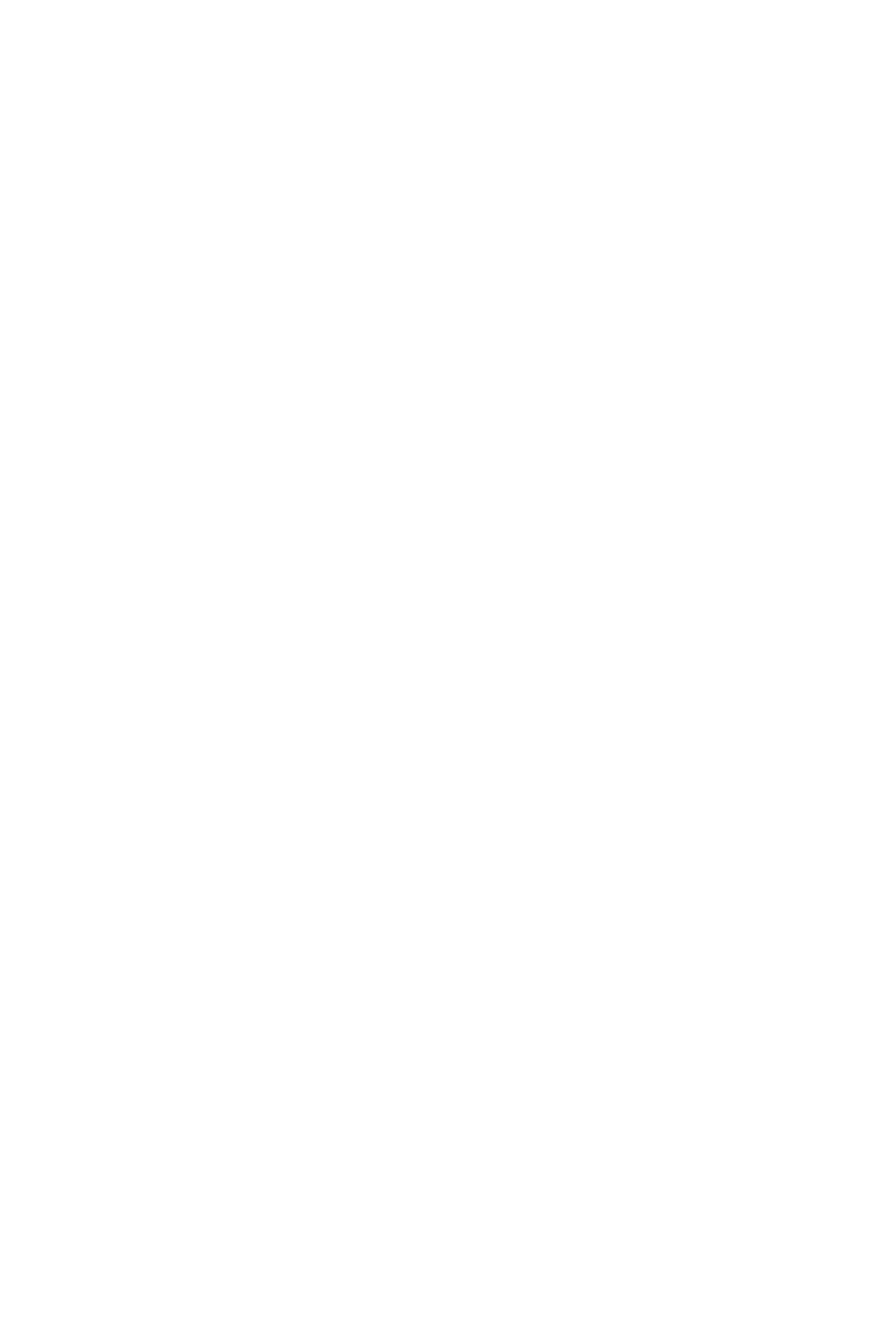
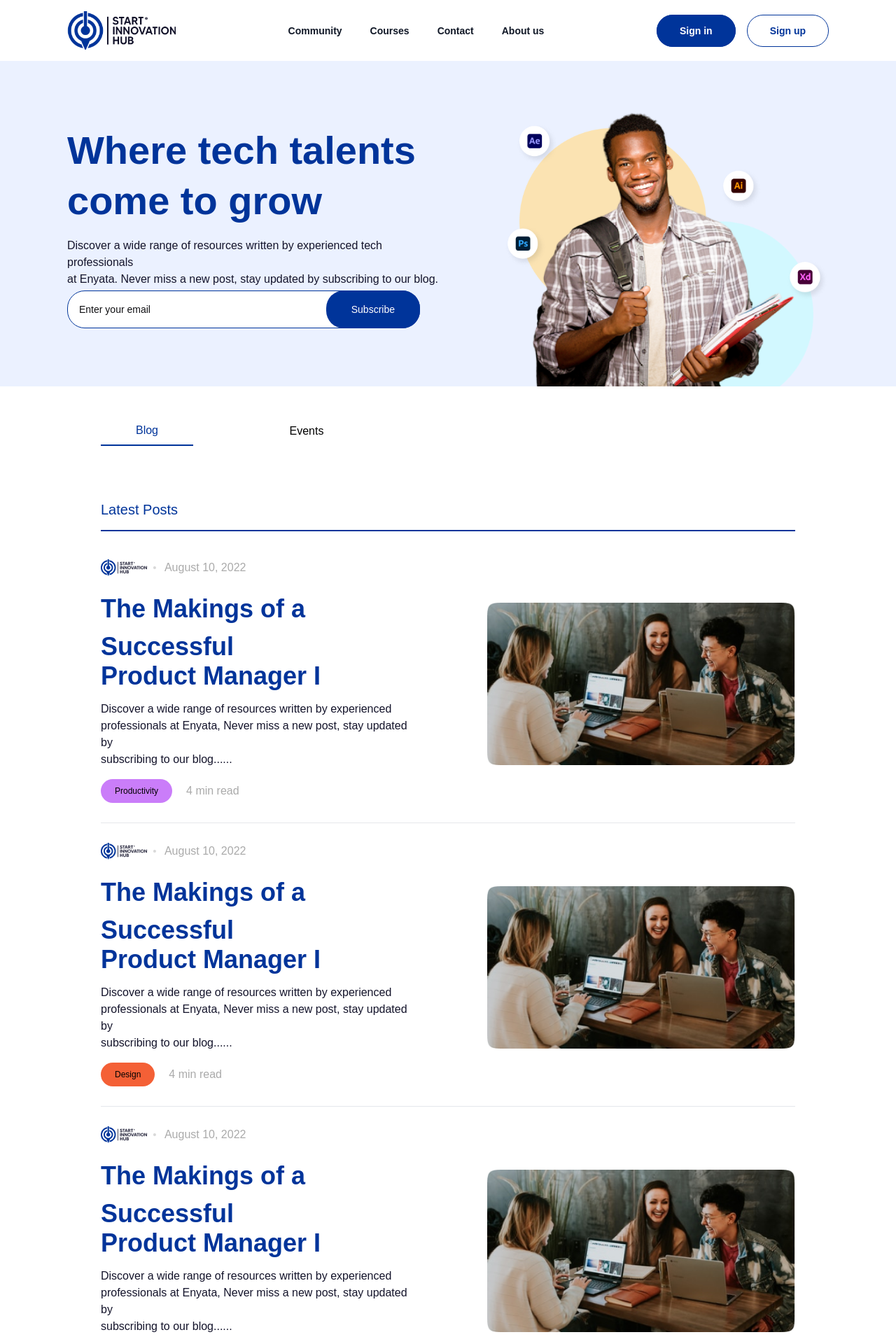
Before and after one commit to jibola2588/e-learning-repository, a React (Create React App) app: page /community in a window 1280 px wide. Before the commit this address had no page. Shown: the top 1920 px of the page at 70% size. Before the commit the page ends 800 px from the top, so only its background shows below. Built offline with nearby package versions, Linux system fonts and the light colour scheme; a web font is replaced by a local one.

Commit message:
adjusted text size

```diff
--- a/src/App.jsx
+++ b/src/App.jsx
@@ -13,7 +13,7 @@ const App = () => {
         <Route path="/" element={<LandingPage />} />
         <Route path="/courses" element={<CoursePage />} />
         <Route path="/contact" element={<ContactUs />}/>
-        <Route path="/blog" element={<BlogPage />}/>
+        <Route path="/community" element={<BlogPage />}/>
         <Route path="/about-us" element={<AboutUs/>}/>
       </Routes>
     </Router>
--- a/src/components/blog-page/blogContent.jsx
+++ b/src/components/blog-page/blogContent.jsx
@@ -16,7 +16,8 @@ export const BlogContent = ()  => {
                         <p className="text-[#AAAAAA] ml-3"><span></span>August 10, 2022</p>
                     </div>
                     <div className="mt-5">
-                        <h4 className="font-[700] text-[36px] text-[#00349A]">The Makings of a Successful<br /> Product Manager I</h4>
+                        <h4 className="font-[700] text-[36px] text-[#00349A]">The Makings of a Successful</h4>
+                        <h4 className="font-[700] -mt-3 text-[36px] text-[#00349A]">Product Manager I</h4>
                     </div>
                     <div className="mt-2">
                         <p className="font-[400] text-[16px] text-[#14142B]">Discover a wide range of resources written by experienced <br />
@@ -40,7 +41,8 @@ export const BlogContent = ()  => {
                         <p className="text-[#AAAAAA] ml-3"><span></span>August 10, 2022</p>
                     </div>
                     <div className="mt-5">
-                        <h4 className="font-[700] text-[36px] text-[#00349A]">The Makings of a Successful<br /> Product Manager I</h4>
+                        <h4 className="font-[700] text-[36px] text-[#00349A]">The Makings of a Successful</h4>
+                        <h4 className="font-[700] -mt-3 text-[36px] text-[#00349A]">Product Manager I</h4>
                     </div>
                     <div className="mt-2">
                         <p className="font-[400] text-[16px] text-[#14142B]">Discover a wide range of resources written by experienced <br />
@@ -64,7 +66,8 @@ export const BlogContent = ()  => {
                         <p className="text-[#AAAAAA] ml-3"><span></span>August 10, 2022</p>
                     </div>
                     <div className="mt-5">
-                        <h4 className="font-[700] text-[36px] text-[#00349A]">The Makings of a Successful<br /> Product Manager I</h4>
+                        <h4 className="font-[700] text-[36px] text-[#00349A]">The Makings of a Successful</h4>
+                        <h4 className="font-[700] -mt-3 text-[36px] text-[#00349A]">Product Manager I</h4>
                     </div>
                     <div className="mt-2">
                         <p className="font-[400] text-[16px] text-[#14142B]">Discover a wide range of resources written by experienced <br />
--- a/src/components/blog-page/eventContent.jsx
+++ b/src/components/blog-page/eventContent.jsx
@@ -28,9 +28,9 @@ export const EventContent = () => {
                 <button className="transition ease-in-out delay-150 hover:-translate-y-1 hover:scale-110">
                     <img src={androidEvent} alt="pyt-image" />
                 </button>
-                <button className="transition ease-in-out delay-150 hover:-translate-y-1 hover:scale-110">
+                {/* <button className="transition ease-in-out delay-150 hover:-translate-y-1 hover:scale-110">
                     <img src={webEvent} alt="web-image" />
-                </button>
+                </button> */}
             </div>
         </div>
     )
--- a/src/components/blog-page/heroSection.jsx
+++ b/src/components/blog-page/heroSection.jsx
@@ -10,11 +10,11 @@ export const HeroSection = () => {
                 grid-cols-1 items-center gap-y-16 gap-x-20 px-4
                 lg:max-w-8xl lg:grid-cols-2 lg:px-8"
                 >
-                    <div className="relative pb-6 z-10 md:text-center lg:text-left">
+                    <div className="relative pb-6 z-10 text-center lg:text-left">
                         <div className="relative">
                             {/* <p>Where tech talents come to grow</p> */}
-                            <h3 className="font-bold leading-[67px] text-[56px] text-[#00349A]">Where tech talents</h3>
-                            <h3 className="font-bold leading-[67px] text-[56px] text-[#00349A]">come to grow</h3>
+                            <h3 className="font-bold leading-[67px] text-4xl md:text-5xl lg:text-[56px] text-[#00349A]">Where tech talents</h3>
+                            <h3 className="font-bold -mt-4 md:mt-4 leading-[67px] text-4xl md:text-5xl lg:text-[56px] text-[#00349A]">come to grow</h3>
                             <p className="h-[48px] mt-[24px] lg:w-[547.87px] normal font-[400] text-[16px] text-[#14142B]">Discover a wide range of resources written by experienced tech professionals<br />
                             at Enyata. Never miss a new post, stay updated by subscribing to our blog.</p>
                             {/* <p className="h-[48px] sm:mt-10 md:-mt-[20px] normal font-[400] text-[16px] text-[#14142B]">
--- a/src/components/navbars/Landing-Page-Navbar.jsx
+++ b/src/components/navbars/Landing-Page-Navbar.jsx
@@ -61,13 +61,6 @@ const Navbar = () => {
                     className="nav-link text-sm font-bold leading-5 text-[#111827] px-3 py-2 rounded-md transition ease-in-out delay-150 hover:bg-[#00349A] hover:text-white"
                   >
                    About us
-                  </Link>
-
-                  <Link
-                    to="/blog"
-                    className="nav-link text-sm font-bold leading-5 text-[#111827] px-3 py-2 rounded-md transition ease-in-out delay-150 hover:bg-[#00349A] hover:text-white"
-                  >
-                   Blog
                   </Link>
                 </div>
               </div>
@@ -175,12 +168,6 @@ const Navbar = () => {
                  Contact
                 </Link>
                 <Link
-                  to="/contact"
-                  className="nav-info text-base font-bold leading-5 text-[#111827]"
-                >
-                 Blog
-                </Link>
-                <Link
                   to="/about-us"
                   className="nav-info text-base font-bold leading-5 text-[#111827]"
                 >
```
